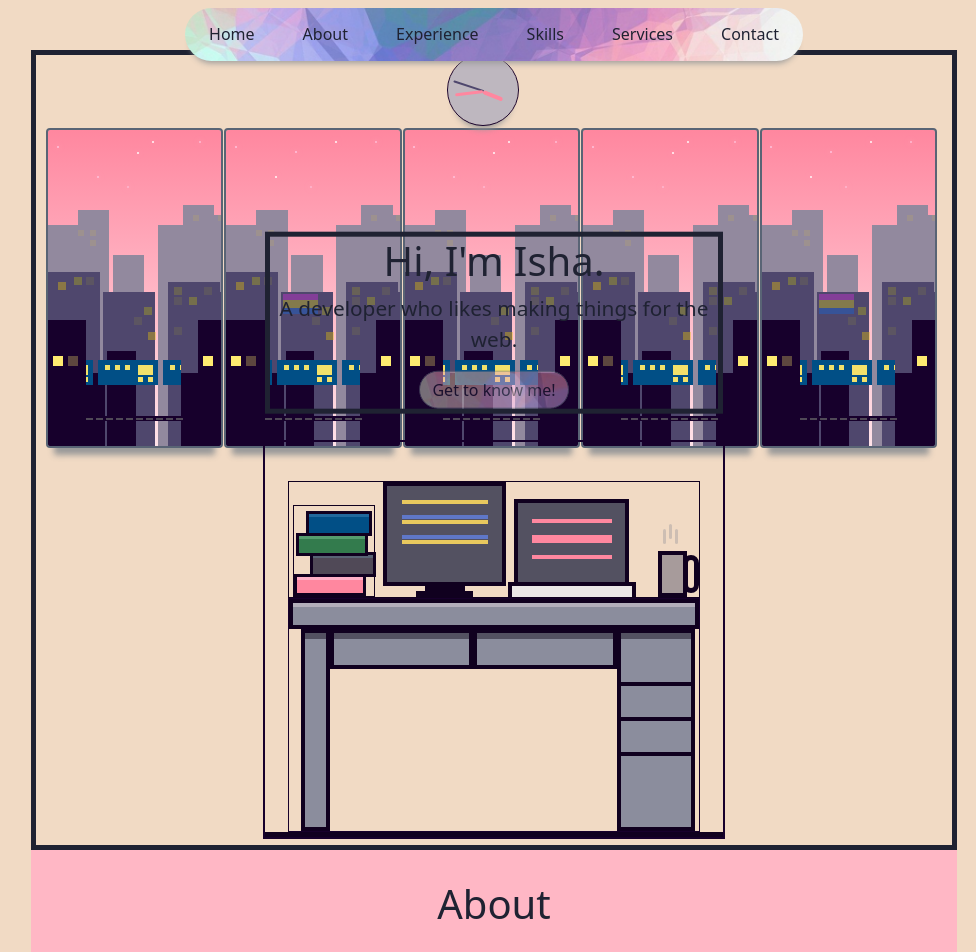
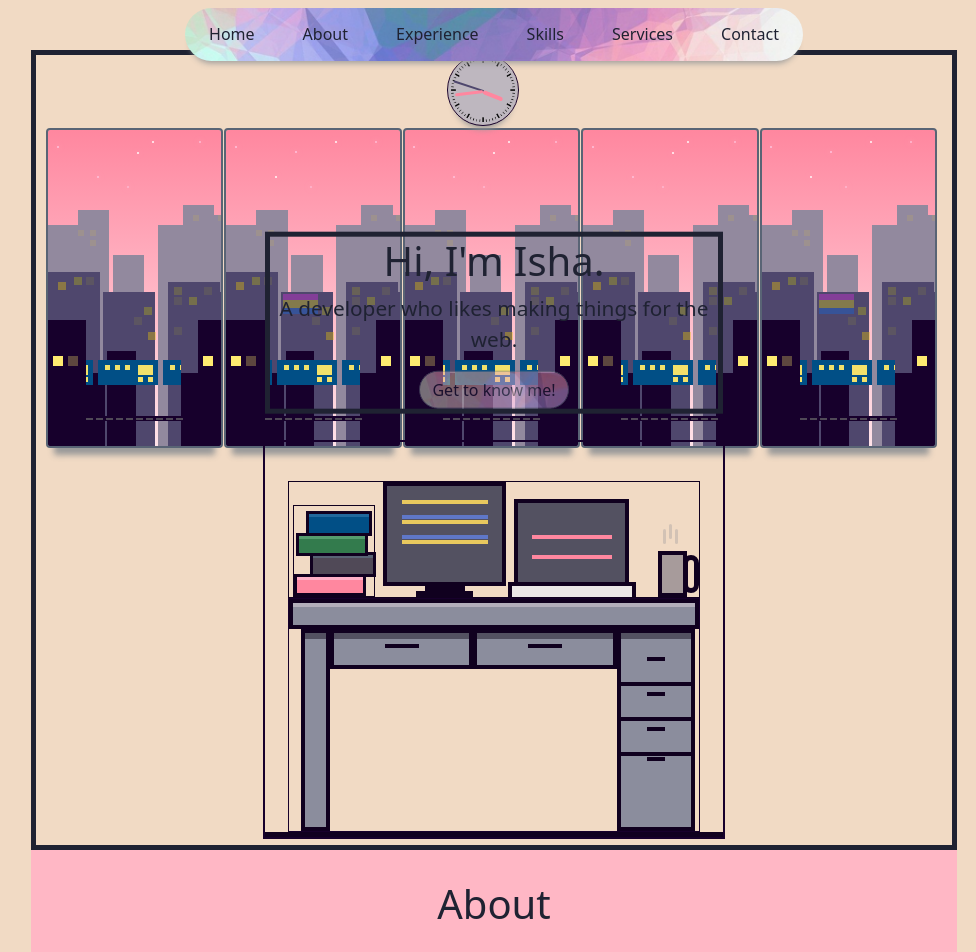
Before and after one commit to IshaA08/IshaA08.github.io, a plain HTML site: page index.html in a window 1280 px wide. Shown: the top 952 px of the page, 146-1122 px from the left. Drawn offline with Linux system fonts and the light colour scheme.

Commit message:
Finetune desk screen and clock to make animations look smoother

```diff
--- a/css/animations.css
+++ b/css/animations.css
@@ -519,6 +519,16 @@
         inset 0 6px var(--desk-shadow);
 }
 
+.drawer-left:before {
+    content: "";
+    position: absolute;
+    width: 25%;
+    height: 4px;
+    background-color: var(--desk-stroke);
+    left: 37.5%;
+    top: 33%;
+}
+
 .drawer-right {
     position: absolute;
     width: 35%;
@@ -529,6 +539,16 @@
     background-color: var(--desk-fill);
     box-shadow:
         inset 0 6px var(--desk-shadow);
+}
+
+.drawer-right:before {
+    content: "";
+    position: absolute;
+    width: 25%;
+    height: 4px;
+    background-color: var(--desk-stroke);
+    left: 37.5%;
+    top: 33%;
 }
 
 .cabinet {
@@ -553,6 +573,20 @@
     box-shadow:
         0 35px var(--desk-stroke),
         0 70px var(--desk-stroke);
+}
+
+.cabinet:before {
+    content: "";
+    position: absolute;
+    width: 25%;
+    height: 4px;
+    background-color: var(--desk-stroke);
+    left: 37.5%;
+    top: 12.5%;
+    box-shadow:
+        0 35px var(--desk-stroke),
+        0 70px var(--desk-stroke),
+        0 100px var(--desk-stroke);
 }
 
 .work-items {
@@ -705,7 +739,7 @@
     background-color: var(--sky-top);
     box-shadow:
         0 20px var(--sky-top);
-    animation: writing 6s 0s linear infinite;
+    animation: writing 5s 0s linear infinite;
     animation-timing-function: ease-in-out;
 }
 
@@ -718,7 +752,7 @@
     background-color: var(--sky-top);
     box-shadow:
         0 20px var(--sky-top);
-    animation: writing 7s 0.5s linear infinite;
+    animation: writing 5s 0.1s linear infinite;
     animation-timing-function: ease-in-out;
 }
 
@@ -728,7 +762,7 @@
         opacity: 1;
     }
 
-    50% {
+    70% {
         width: 75%;
         opacity: 1;
     }
@@ -771,7 +805,8 @@
     box-shadow:
         6px -5px var(--cup-smoke),
         12px 0 var(--cup-smoke);
-    animation: cooling 10s linear infinite;
+    animation: cooling 7s linear infinite;
+    animation-timing-function: ease-in;
 }
 
 @keyframes cooling {
@@ -799,6 +834,10 @@
     z-index: 15;
     border-radius: 50%;
     background-color: var(--desk-highlight);
+    background-image: url(images/clock-face.png);
+    background-size: cover;
+    background-position: center;
+    background-repeat: no-repeat;
     -webkit-box-shadow: 0 10px 6px -6px #999;
     -moz-box-shadow: 0 10px 6px -6px #999;
     box-shadow: 0 10px 6px -6px #999;
@@ -817,18 +856,18 @@
     transition-timing-function: cubic-bezier(0.1, 2.7, 0.58, 1);
 }
 
-.hand.hour-hand {
+.hour-hand {
     width: 30%;
     z-index: 3;
 }
 
-.hand.min-hand {
+.min-hand {
     height: 3px;
     z-index: 10;
     width: 40%;
 }
 
-.hand.second-hand {
+.second-hand {
     background: var(--buildings-row-two);
     width: 45%;
     height: 2px;
```
Also changed, not shown: css/images/clock-face.png (added).
